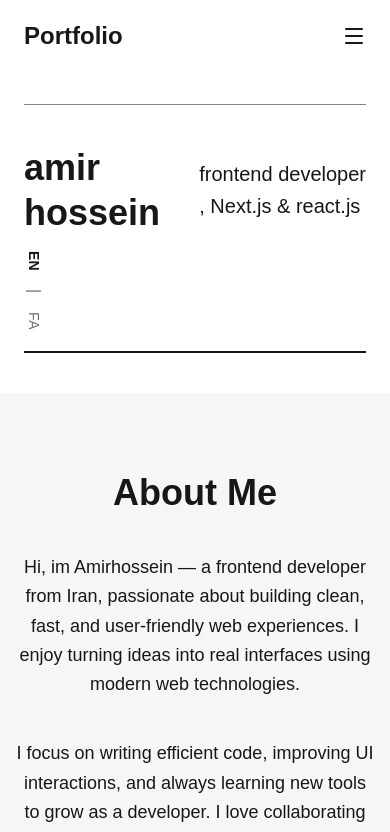
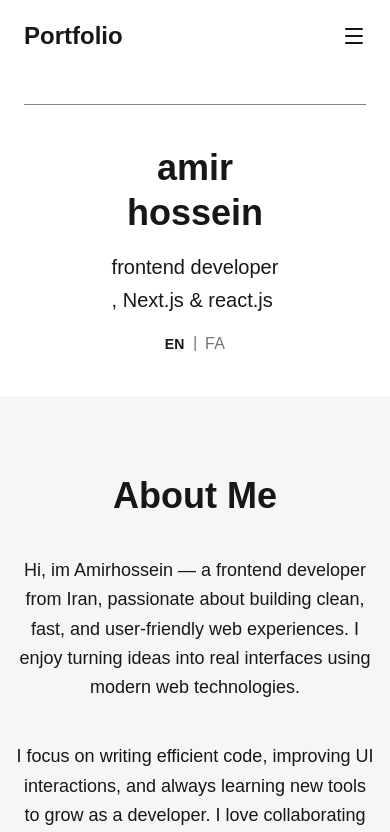
Before and after one commit to amir-hossein13/amirhossein-portfolio, a Next.js app: page /en in a window 390 px wide. Shown: the top 832 px of the page. Built offline with nearby package versions, Linux system fonts and the light colour scheme.

Commit message:
fix the heroSection

```diff
--- a/src/app/components/template/heroSection/HeroSection.tsx
+++ b/src/app/components/template/heroSection/HeroSection.tsx
@@ -5,8 +5,8 @@ function HeroSection() {
   const t = useTranslations("hero");
   return (
     <section className="mt-10" id="home">
-      <div className="flex flex-wrap items-center justify-between gap-4">
-        <h1 className="text-4xl font-semibold leading-tight">
+      <div className="flex flex-col sm:flex-row items-center justify-between gap-4">
+        <h1 className="text-4xl text-center sm:text-start font-semibold leading-tight">
           {t("name")} <br /> {t("name2")}
         </h1>
 
@@ -17,9 +17,6 @@ function HeroSection() {
 
         <LangSwitcher />
       </div>
-      <div className="relative mt-5 w-full sm:h-64 border">
-        {/* <Image src="" fill alt="amirhossein" /> */}
-      </div>
     </section>
   );
 }
--- a/src/app/components/ui/LangSwitcher.tsx
+++ b/src/app/components/ui/LangSwitcher.tsx
@@ -10,37 +10,33 @@ export default function LangSwitcher() {
   // Detect current language based on URL
   const currentLang = pathname.startsWith("/fa") ? "fa" : "en";
 
-  const changeLang = (lang:string) => {
+  const changeLang = (lang: string) => {
     const segments = pathname.split("/");
-    segments[1] = lang; // replace language folder in URL
+    segments[1] = lang;
     const newPath = segments.join("/");
     router.push(newPath);
   };
 
-  // Set RTL or LTR automatically
   useEffect(() => {
     document.documentElement.dir = currentLang === "fa" ? "rtl" : "ltr";
   }, [currentLang]);
 
   return (
-    <div className="flex flex-col items-center gap-2">
-      {/* EN */}
+    <div className="flex flex-row items-center gap-2 rotate-0 sm:rotate-90">
       <button
         onClick={() => changeLang("en")}
-        className={`text-sm tracking-wide rotate-90 cursor-pointer ${
+        className={`text-sm tracking-wide  cursor-pointer ${
           currentLang === "en" ? "font-bold" : "font-medium opacity-60"
         }`}
       >
         EN
       </button>
 
-      {/* Divider */}
-      <span className="rotate-90 opacity-60">|</span>
+      <span className="rotate-180 opacity-60">|</span>
 
-      {/* FA */}
       <button
         onClick={() => changeLang("fa")}
-        className={`text-sm tracking-wide rotate-90 cursor-pointer ${
+        className={`text-md tracking-wide  cursor-pointer ${
           currentLang === "fa" ? "font-bold" : "font-medium opacity-60"
         }`}
       >
```
